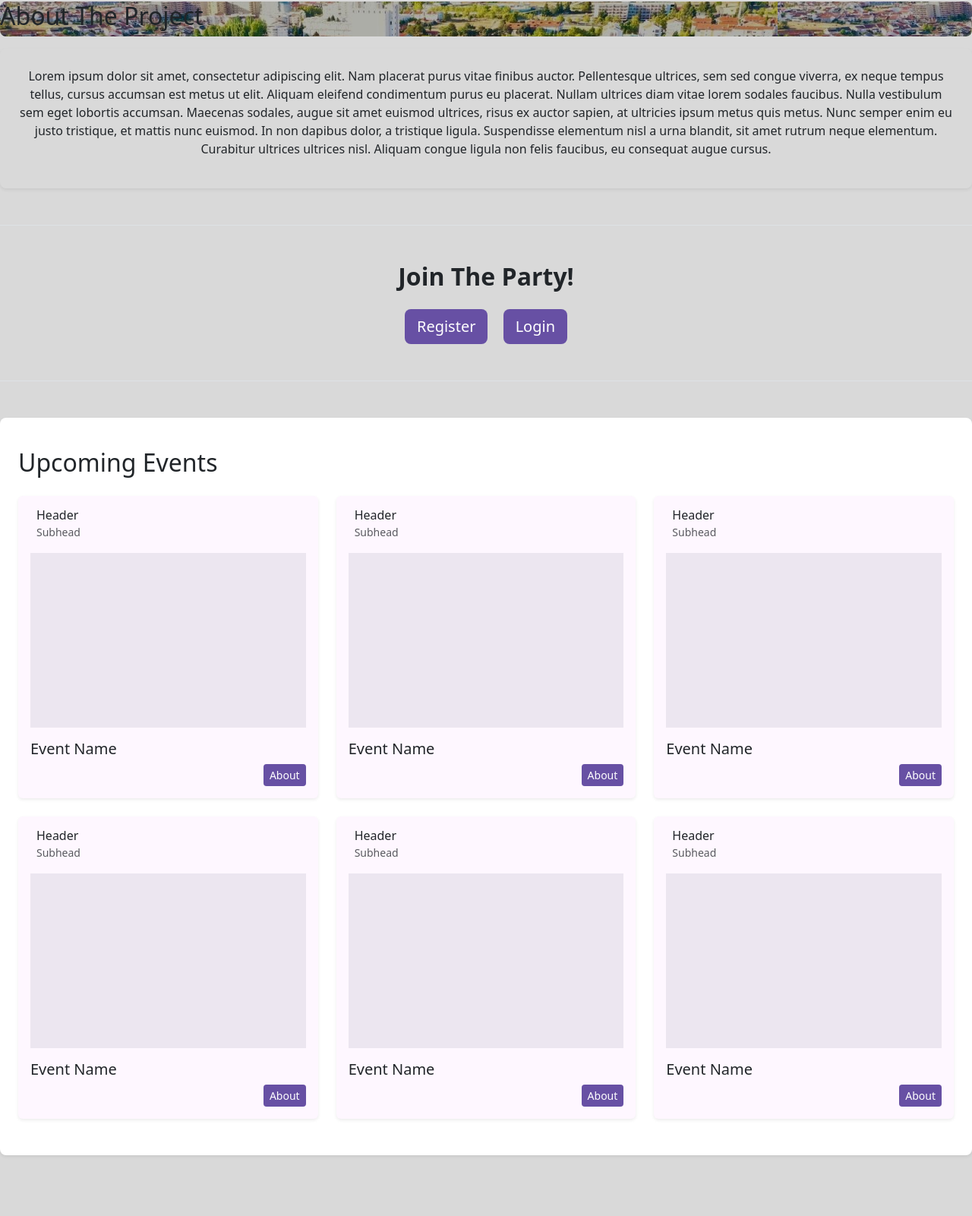
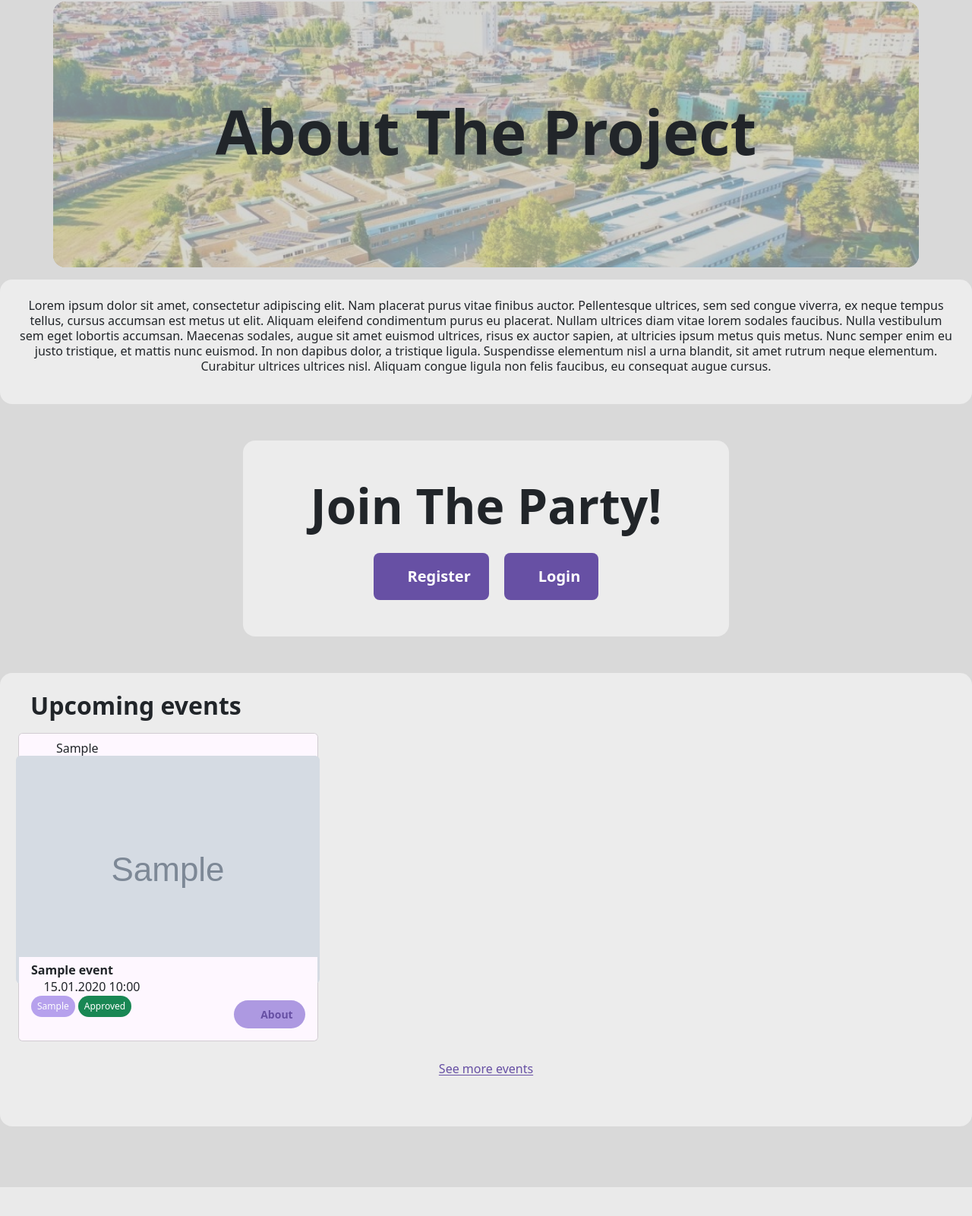
Before and after one commit to zakhkatya/Campus-Event-Manager, a Django app: page / in a window 1280 px wide. Shown: the part 116-1717 px from the top of the page at 76% size. After the commit the page ends 1679 px from the top, so only its background shows below. Run offline with Django 5.2, Linux system fonts and the light colour scheme; tables that the repository leaves empty hold one stand-in row (values such as "Sample post"); grey boxes marked "Sample" are stand-in pictures; style sheets or scripts are compiled from the project's sources; some libraries are stand-ins or nearby versions; some web fonts are replaced.

Commit message:
style home page, customized classes for icons, modal, container and links. add events to Home Page view

```diff
--- a/ems/event_system/templates/event_system/home.html
+++ b/ems/event_system/templates/event_system/home.html
@@ -3,64 +3,133 @@
 {% block title %}Home page{% endblock %}
 {% block navbar_hide_auth %}true{% endblock %}
 {% block content %}
-    <div class="position-relative overflow-hidden mb-3 rounded-3 home-header-image"style="background-image:url('{% static "background.jpg" %}');">
-        <div class="home-header-overlay"></div>
-        <h2 class="project-header-overlay text-dark">About The Project</h2>
+    <div class="container-xl mb-3 rounded-4 bg-image p-0">
+        <div class="container-fluid h-100 bg-white bg-opacity-50 d-flex justify-content-center align-items-center rounded-4">
+          <h2 class="display-1 fw-bold">About The Project</h2>
         </div>
-    <div class="mb-5 text-center p-4 mx-auto rounded-3 shadow-sm home-content-box">
-        <p class="mx-auto text-center home-text-max-width">
+    </div>
+
+    <div class="container-xxl mb-5 text-center p-4 mx-auto rounded-4">
+        <p class="mx-auto text-center home-text-max-width lh-sm">
             Lorem ipsum dolor sit amet, consectetur adipiscing elit. Nam placerat purus vitae finibus auctor. Pellentesque ultrices, sem sed congue viverra, ex neque tempus tellus, cursus accumsan est metus ut elit. Aliquam eleifend condimentum purus eu placerat. Nullam ultrices diam vitae lorem sodales faucibus. Nulla vestibulum sem eget lobortis accumsan. Maecenas sodales, augue sit amet euismod ultrices, risus ex auctor sapien, at ultricies ipsum metus quis metus. Nunc semper enim eu justo tristique, et mattis nunc euismod.
             In non dapibus dolor, a tristique ligula. Suspendisse elementum nisl a urna blandit, sit amet rutrum neque elementum. Curabitur ultrices ultrices nisl. Aliquam congue ligula non felis faucibus, eu consequat augue cursus.
         </p>
     </div>
 
-    <div class="text-center py-5 mb-5 border-top border-bottom join-party-box mx-auto">
+    <div class="container-xxl w-50 rounded-4 text-center py-5 mb-5">
         {% if not user.is_authenticated %}
-            <h2 class="text-dark mb-4 fw-bold">Join The Party!</h2>
-            <a href="{% url 'userauth:register' %}" class="btn btn-primary btn-lg mx-2">
-                <i class="fas fa-user-plus"></i> Register
+            <h2 class="text-dark mb-4 display-3 fw-bold">Join The Party!</h2>
+            <a href="{% url 'userauth:register' %}" class="btn btn-primary btn-lg mx-2 p-3 px-4 fw-semibold">
+                <i class="bi bi-person"></i> Register
             </a>
-            <a href="{% url 'userauth:login' %}" class="btn btn-primary btn-lg mx-2">
-                <i class="fas fa-sign-in-alt"></i> Login
+            <a href="{% url 'userauth:login' %}" class="btn btn-primary btn-lg mx-2 p-3 px-4 fw-semibold">
+                <i class="bi bi-box-arrow-in-right"></i> Login
             </a>
         {% else %}
-            <h2 class="text-dark mb-4 fw-bold">Welcome, {{ user.email }}!</h2>
+            <h2 class="text-dark mb-4 fw-bold">Welcome, <a class="link-primary link-offset-1 link-underline-primary" href=""> {{ user.email }}</a>! </h2>
             <p class="mb-4">Go to your Dashboard to manage your events.</p>
-            <a href="{% url 'event_system:dashboard' %}" class="btn btn-success btn-lg mx-2">
-                <i class="fas fa-tachometer-alt"></i> Go to Dashboard
+            <a href="{% url 'event_system:dashboard' %}" class="btn btn-primary btn-lg mx-2 p-3 fw-semibold fs-5">
+                <i class="bi bi-calendar-event-fill me-2"></i> Go to Dashboard
             </a>
         {% endif %}
     </div>
 
-    <div class="p-4 mb-5 rounded-3 shadow-sm bg-white">
-        <h2 class="mt-3 mb-4 text-start text-dark">Upcoming Events</h2> <div class="row">
-            {% for i in "123456"|make_list %}
+<div class="container-xxl rounded-4 p-4">
+  <h2 class="ps-3 pb-2"><b> Upcoming events </b></h2>
+  <div class="row row-cols-3">
+    {% for event in events %}
       <div class="col-lg-4 col-md-6 mb-4">
-                    <div class="card shadow-sm border-0 event-card-light-bg">
-                        <div class="card-body p-3">
-                            <div class="d-flex align-items-center mb-3">
-                                <i class="fas fa-user header-icon"></i>
-                                <div class="rounded-circle bg-light me-2 icon-placeholder-circle"></div>
+        <div class="card border-1">
+          <!-- HEADER -->
+          <div class="card-header border-0 pb-0">
+            <div class="d-flex align-items-center mb-2">
+              <i class="bi bi-person-circle fs-2 me-2"></i>
               <div>
-                                    <h6 class="mb-0">Header</h6>
-                                    <small class="text-muted">Subhead</small>
+                <h6 class="fs-6 mb-0">{{ event.category }}</h6>
+                <small class="text-muted"> {{ event.location }} </small>
               </div>
             </div>
-                            <div class="placeholder-card-image">
-                                <span class="placeholder-icon text-muted">
-                                    <i class="far fa-image"></i>
-                                </span>
           </div>
-                            <h5 class="card-title mt-3 mb-2">Event Name</h5>
-                            <div class="d-flex justify-content-end">
-                                <a href="#" class="btn btn-sm btn-primary">
-                                    <i class="fas fa-info-circle"></i> About
+
+          <!-- IMAGE -->
+          <div class="card-body p-0">
+            <div
+              class="placeholder-card-image d-flex justify-content-center align-items-center rounded"
+            >
+              {% if event.banner %}
+              <img src="{{ event.banner.url }}" class="img-fluid rounded" />
+              {% else %}
+              <i class="bi bi-image fs-1 text-muted"></i>
+              {% endif %}
+            </div>
+          </div>
+
+          <!-- FOOTER -->
+          <div class="card-footer border-0 pt-0 pb-3 px-1">
+            <div class="container-fluid h-100">
+              <div class="row h-100">
+                <div class="col">
+                  <h6 class="card-title mt-2 mb-0">
+                    <b>{{ event.title }}</b>
+                  </h6>
+
+                  <p class="mb-0">
+                    <i class="bi bi-calendar-event"></i>
+                    {{ event.date|date:"d.m.Y H:i" }}
+                  </p>
+
+                  <div class="badge p-2 rounded-pill">{{ event.category }}</div>
+
+                  {% if event.is_private %}
+                  <span class="badge bg-warning py-2">Private</span>
+                  {% endif %} {% if event.approved %}
+                  <span class="badge bg-success py-2">Approved</span>
+                  {% endif %}
+                </div>
+
+                <div class="col d-flex justify-content-end align-items-end">
+                  <a class="btn btn-sm px-3 py-2 btn-secondary rounded-pill d-flex gap-2 fw-bolder">
+                    <i class="bi bi-arrow-return-left"></i> About
                   </a>
                 </div>
               </div>
             </div>
           </div>
-            {% endfor %}
         </div>
       </div>
+      {% empty %}
+      <p class="fs-4 text-muted ms-4 mt-2">No events available.</p>
+      {% endfor %}
+      {% if events %}
+        <div class="text-center col-10 w-100">
+          {% if user.is_authenticated %}
+            <a class="link-primary link-offset-1 fs-6 mb-0 link-underline-primary" href="{%url 'event_system:upcoming-events'%}"> See more events <p> <i class="bi bi-chevron-compact-down"> </i> </p> </a>
+          {% else %}
+            <a class="link-primary link-offset-1 fs-6 mb-0 link-underline-primary" data-bs-toggle="modal" data-bs-target="#authModal"> See more events <p> <i class="bi bi-chevron-compact-down"> </i> </p> </a>
+          {%endif%}
+        </div>
+      {%endif%}
+      <!-- Modal -->
+        <div class="modal fade" id="authModal" tabindex="-1" aria-labelledby="ModalLabel" aria-hidden="true">
+          <div class="modal-dialog shadow-md modal-sm modal-dialog-centered">
+            <div class="modal-content">
+              <div class="modal-header">
+                <h1 class="modal-title fs-5" id="ModalLabel"> Register Or Login </h1>
+                <button type="button" class="btn-close bg-transparent border-0" data-bs-dismiss="modal"> <i class="bi bi-x-circle-fill fs-3"></i> </button>
+              </div>
+              <div class="modal-body">
+                <p class="text-muted"> To see more events, you have to be registered or logined. </p>
+              </div>
+              <div class="modal-footer ">
+                <a href="{% url 'userauth:register' %}" class="btn btn-primary btn-md me-2 p-2 fw-semibold">
+                  <i class="bi bi-person"></i> Register
+                </a>
+                <a href="{% url 'userauth:login' %}" class="btn btn-primary btn-md mx-2 p-2 fw-semibold">
+                  <i class="bi bi-box-arrow-in-right"></i> Login
+                </a>
+              </div>
+            </div>
+          </div>
+        </div>
+
 {% endblock content %}
--- a/ems/event_system/views.py
+++ b/ems/event_system/views.py
@@ -15,8 +15,21 @@ def is_management(user):
     return user.role in ['admin', 'organizer']
 
 class HomePageView(View):
-   def get(self, request):
-      return render(request, 'event_system/home.html')
+   def get(self, request, *args, **kwargs):
+        events = (
+            Event.objects
+            .filter(approved=True, is_private=False)
+            .order_by("date")[:6]
+        )
+
+        return render(request,
+            'event_system/home.html',
+            {
+                "title": "Upcoming events",
+                "events": events,
+            }
+
+            )
 
 class DashboardView(View):
    def get(self, request):
--- a/ems/scss/custom.scss
+++ b/ems/scss/custom.scss
@@ -17,6 +17,7 @@
 @import "../node_modules/bootstrap/scss/navbar";
 @import "../node_modules/bootstrap/scss/dropdown";
 @import "../node_modules/bootstrap/scss/forms";
+@import "../node_modules/bootstrap/scss/modal";
 
 @import "../node_modules/bootstrap/scss/helpers";
 
@@ -82,7 +83,8 @@ body {
     font-weight: 400;
 }
 
-.card {
+.card,
+.modal-content {
     background-color: $card-body-bg;
 }
 
@@ -102,6 +104,10 @@ body {
 
 .container-xxl {
     background-color: $conatiner-bg;
+}
+
+.container-xl {
+    height: 350px !important;
 }
 
 .container-sm {
@@ -125,7 +131,10 @@ body {
 }
 
 .bi-arrow-return-left,
-.bi-search {
+.bi-search,
+.bi-chevron-compact-down,
+.bi-person,
+.bi-box-arrow-in-right {
     -webkit-text-stroke: 1px;
 }
 
@@ -140,3 +149,26 @@ body {
 .dropdown-item.badge:hover {
     background-color: $primary;
 }
+
+.link-primary,
+.bi-x-circle-fill {
+    color: $primary !important;
+}
+
+
+.link-underline-primary {
+    text-decoration-color: $primary !important;
+
+}
+
+.link-primary:hover,
+.link-primary:active,
+.bi-x-circle-fill:hover,
+.bi-x-circle-fill:active {
+    color: $secondary !important;
+}
+
+.link-underline-primary:hover,
+.link-underline-primary:active {
+    text-decoration-color: $secondary !important;
+}
```
Lines whose indentation alone changed are shown as unchanged.
